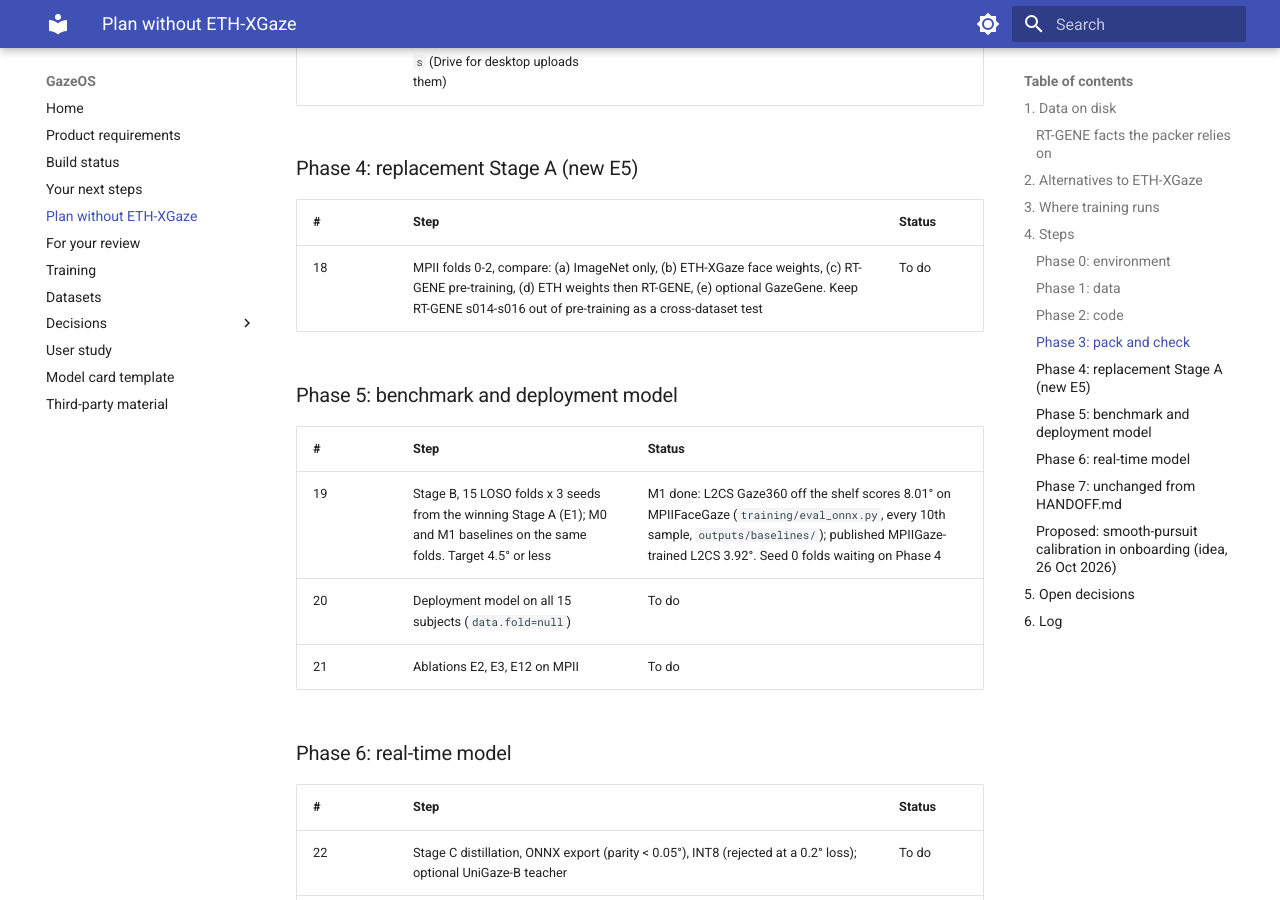
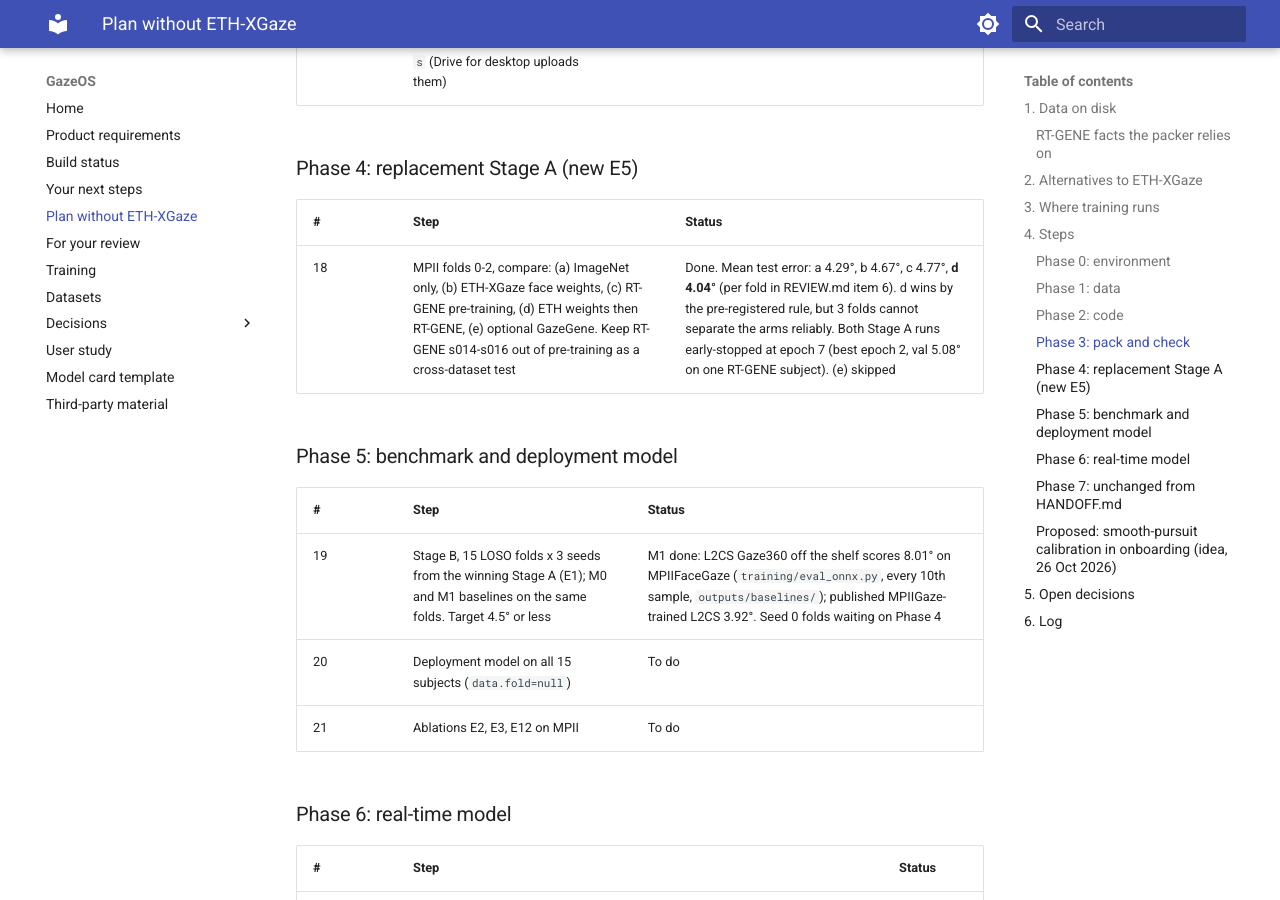
Before and after one commit to deep-9549/Gaze-Os, an MkDocs documentation site: the page built from docs/PLAN.md, in a window 1280 px wide and 900 px high, scrolled down 5090 px. Built offline with MkDocs 1.6.1 and Material for MkDocs 9.7.7, drawn with Linux system fonts in a browser that asks for light colours; some of the changed text lies outside the part shown.

Commit message:
docs: Phase 4 results; arm d chosen, caveats in REVIEW.md

```diff
--- a/docs/PLAN.md
+++ b/docs/PLAN.md
@@ -124,7 +124,7 @@ uv pip install --python .venv -e ".[app,train,research,dev]"
 
 | # | Step | Status |
 | --- | --- | --- |
-| 18 | MPII folds 0-2, compare: (a) ImageNet only, (b) ETH-XGaze face weights, (c) RT-GENE pre-training, (d) ETH weights then RT-GENE, (e) optional GazeGene. Keep RT-GENE s014-s016 out of pre-training as a cross-dataset test | To do |
+| 18 | MPII folds 0-2, compare: (a) ImageNet only, (b) ETH-XGaze face weights, (c) RT-GENE pre-training, (d) ETH weights then RT-GENE, (e) optional GazeGene. Keep RT-GENE s014-s016 out of pre-training as a cross-dataset test | Done. Mean test error: a 4.29°, b 4.67°, c 4.77°, **d 4.04°** (per fold in REVIEW.md item 6). d wins by the pre-registered rule, but 3 folds cannot separate the arms reliably. Both Stage A runs early-stopped at epoch 7 (best epoch 2, val 5.08° on one RT-GENE subject). (e) skipped |
 
 ### Phase 5: benchmark and deployment model
 
@@ -180,6 +180,7 @@ clustered at 9 points.
 | 2026-10-26 | Phase 0 done. MediaPipe resolved to 1.1.1 (newer than the code was written against); the unit tests pass, but check landmarks on a live webcam with `gazeos --dry-run`. Synthetic shards take about 190 KB per sample, so expect roughly 10-20 GB for RT-GENE. |
 | 2026-10-26 | Steps 4 and 5 done: MPIIFaceGaze complete (15 subjects, 37,667 images); RT-GENE complete (17 subjects, about 114,600 frames). |
 | 2026-10-26 | Step 6 done: L2CS Gaze360 (py-feat mirror) and ETH-XGaze ResNet-18 weights in `weights/`, both checked against the models they load into. GazeGene deferred until Phase 4 shows whether more pre-training helps. |
+| 2026-10-26 | Phase 4 done at 10:43; arm d (ETH-XGaze weights + RT-GENE) chosen by the pre-registered rule. Phase 5 started: arm d on all 15 folds, then the deployment model. |
 | 2026-10-26 | Phase 4 fold 0: a ImageNet 3.15°, b ETH weights 2.86°, c RT-GENE 2.69°, d ETH + RT-GENE 2.70° (test subject p00). Shards copied to the Drive folder (18.4 GB). Training memory fixed (persistent training workers, no validation workers, 4 workers) after the page file on C: grew to 18 GB. |
 | 2026-10-26 | Phase 3 steps 15-16 done (results in the table). Training speed fixed: shards copied to the NVMe SSD and rechunked; the loader went from 62 to 464 img/s. Phase 4 started on the laptop GPU. |
 | 2026-10-26 | Phase 2 done on branch `feature/no-ethxgaze-pipeline`. Google Drive access for step 17 goes through Google Drive for desktop (a local synced folder); the Drive folder must stay Restricted. Packing started. |
```
Also changed, not shown: docs/REVIEW.md (+1 -0 lines).
